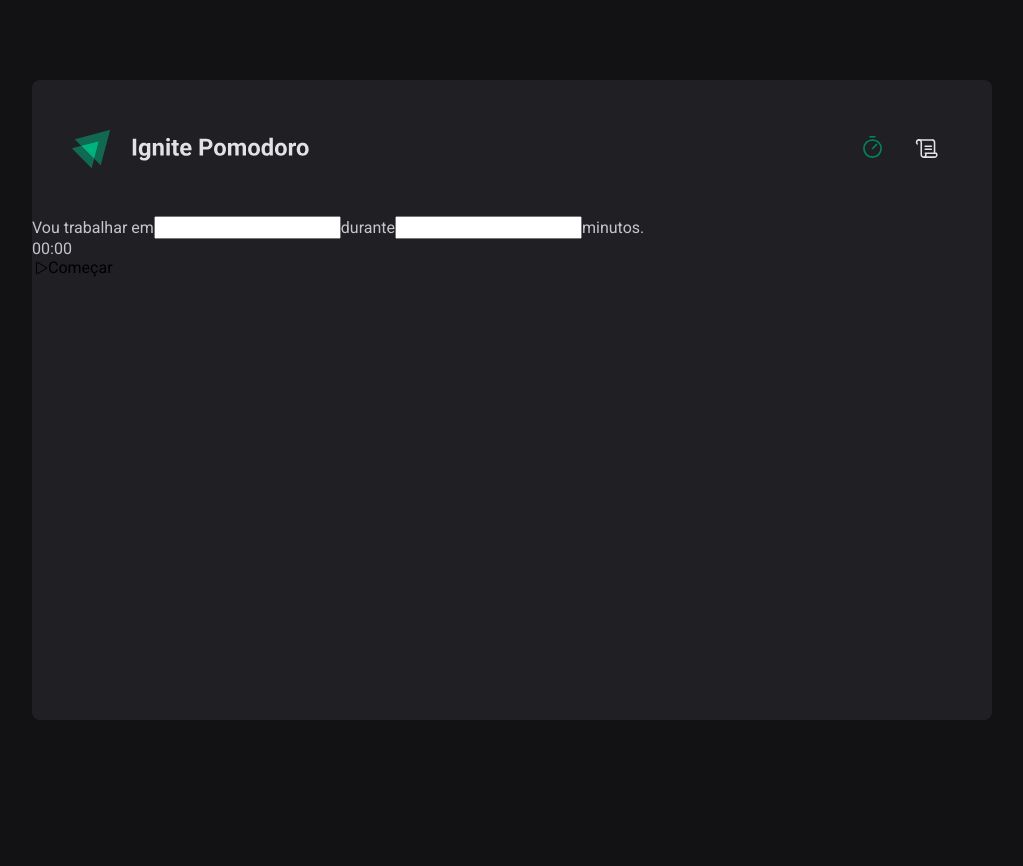
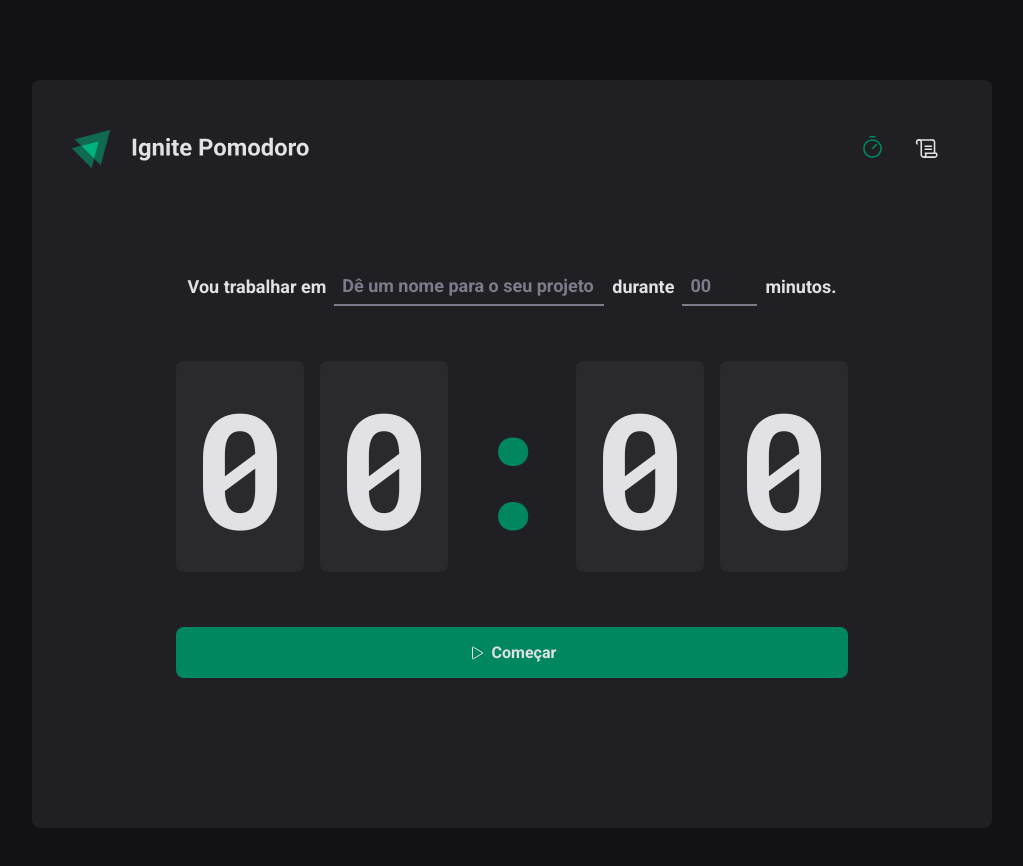
Before and after one commit to HenriqueFerraz27/ignite-pomodoro, a React (Vite) app: page / in a window 1280 px wide. Shown: the top 866 px of the page, without its empty margins (128-1151 px from the left). Before the commit the page ends 800 px from the top, so only its background shows below. Built offline with nearby package versions, Linux system fonts and the light colour scheme; the HTML template or start-up script is replaced by a standard one.

Commit message:
🏗feat(page): home

```diff
--- a/src/pages/Home.tsx
+++ /dev/null
@@ -1,33 +0,0 @@
-import * as Icon from 'phosphor-react'
-
-export const Home = () => {
-  return (
-    <>
-      <form action="">
-        <div>
-          <label htmlFor="task">Vou trabalhar em</label>
-          <input id="task" type="text" />
-
-          <label htmlFor="minutesAmount">durante</label>
-          <input id="minutesAmount" type="number" />
-
-          <span>minutos.</span>
-        </div>
-
-        <div>
-          <span>0</span>
-          <span>0</span>
-          <span>:</span>
-          <span>0</span>
-          <span>0</span>
-        </div>
-
-        <button type="submit">
-          <Icon.Play /> Começar
-        </button>
-      </form>
-    </>
-  )
-}
-
-export default Home
--- /dev/null
+++ b/src/pages/Home/index.tsx
@@ -0,0 +1,45 @@
+import * as Icon from 'phosphor-react'
+import * as S from './styles'
+
+export const Home = () => {
+  return (
+    <S.Home>
+      <form action="">
+        <S.FormContainer>
+          <label htmlFor="task">Vou trabalhar em</label>
+          <S.TaskInput
+            id="task"
+            type="text"
+            placeholder="Dê um nome para o seu projeto"
+          />
+
+          <label htmlFor="minutesAmount">durante</label>
+          <S.MinutesAmountInput
+            id="minutesAmount"
+            type="number"
+            placeholder="00"
+            step={5}
+            min={5}
+            max={60}
+          />
+
+          <span>minutos.</span>
+        </S.FormContainer>
+
+        <S.Pomodoro>
+          <span>0</span>
+          <span>0</span>
+          <S.Separator>:</S.Separator>
+          <span>0</span>
+          <span>0</span>
+        </S.Pomodoro>
+
+        <S.PomodoroButton type="submit">
+          <Icon.Play /> Começar
+        </S.PomodoroButton>
+      </form>
+    </S.Home>
+  )
+}
+
+export default Home
--- /dev/null
+++ b/src/pages/Home/styles.ts
@@ -0,0 +1,107 @@
+import styled from 'styled-components'
+import { pxToRem } from '../../utils'
+
+export const Home = styled.div`
+  display: flex;
+  flex-direction: column;
+  justify-content: center;
+  align-items: center;
+  flex: 1;
+
+  form {
+    display: flex;
+    flex-direction: column;
+    align-items: center;
+    gap: ${pxToRem(55)};
+    margin-top: ${pxToRem(50)};
+    margin-bottom: ${pxToRem(150)};
+  }
+`
+
+export const FormContainer = styled.div`
+  display: flex;
+  flex-wrap: wrap;
+  justify-content: center;
+  align-items: center;
+  gap: ${pxToRem(8)};
+  width: 100%;
+  color: ${({ theme }) => theme.colors.base.text.title};
+
+  * {
+    font-size: ${({ theme }) => theme.typography.size.lg};
+    font-weight: ${({ theme }) => theme.typography.weight.bold};
+  }
+`
+
+export const BaseInput = styled.input`
+  height: 2.5rem;
+  padding: 0 0.5rem;
+  background-color: transparent;
+  border: none;
+  border-bottom: 2px solid ${({ theme }) => theme.colors.base.text.placeholder};
+  transition: all 0.1s;
+  color: ${({ theme }) => theme.colors.base.text.title};
+
+  &:focus {
+    outline: none;
+    border-bottom: 2px solid ${({ theme }) => theme.colors.brand.light};
+  }
+
+  &::placeholder {
+    color: ${({ theme }) => theme.colors.base.text.placeholder};
+  }
+`
+
+export const TaskInput = styled(BaseInput)`
+  min-width: ${pxToRem(270)};
+`
+
+export const MinutesAmountInput = styled(BaseInput)`
+  width: ${pxToRem(75)};
+`
+
+export const Pomodoro = styled.div`
+  * {
+    font-family: ${({ theme }) => theme.typography.family.robotoMono};
+    font-size: ${({ theme }) => theme.typography.size['2xl']};
+  }
+
+  display: flex;
+  gap: ${pxToRem(16)};
+  color: ${({ theme }) => theme.colors.base.text.title};
+
+  span {
+    padding: 0 ${pxToRem(16)};
+    background-color: ${({ theme }) => theme.colors.base.shape.secondary};
+    border-radius: ${pxToRem(8)};
+  }
+`
+
+export const Separator = styled.div`
+  display: flex;
+  justify-content: center;
+  color: ${({ theme }) => theme.colors.brand.light};
+  overflow: hidden;
+`
+
+export const PomodoroButton = styled.button`
+  display: flex;
+  justify-content: center;
+  align-items: center;
+  gap: 0.5rem;
+  width: 100%;
+  padding: 1rem;
+  border-radius: ${pxToRem(8)};
+  color: ${({ theme }) => theme.colors.base.text.title};
+  font-weight: ${({ theme }) => theme.typography.weight.bold};
+  background-color: ${({ theme }) => theme.colors.brand.light};
+
+  &:not(:disabled):hover {
+    background-color: ${({ theme }) => theme.colors.brand.dark};
+  }
+
+  &:disabled {
+    opacity: 0.7;
+    cursor: not-allowed;
+  }
+`
--- a/src/styles/global.ts
+++ b/src/styles/global.ts
@@ -19,8 +19,8 @@ export const GlobalStyle = createGlobalStyle`
   }
 
   body {
+    color: ${({ theme }) => theme.colors.base.text.base};
     background-color: ${({ theme }) => theme.colors.base.background};
-    color: ${({ theme }) => theme.colors.base.text.base};
   }
 
   @media (max-width: 1024px) {
@@ -58,6 +58,6 @@ export const GlobalStyle = createGlobalStyle`
   }
 
   strong {
-    font-weight: 700;
+    font-weight: ${({ theme }) => theme.typography.weight.bold};
   }
 `
```
